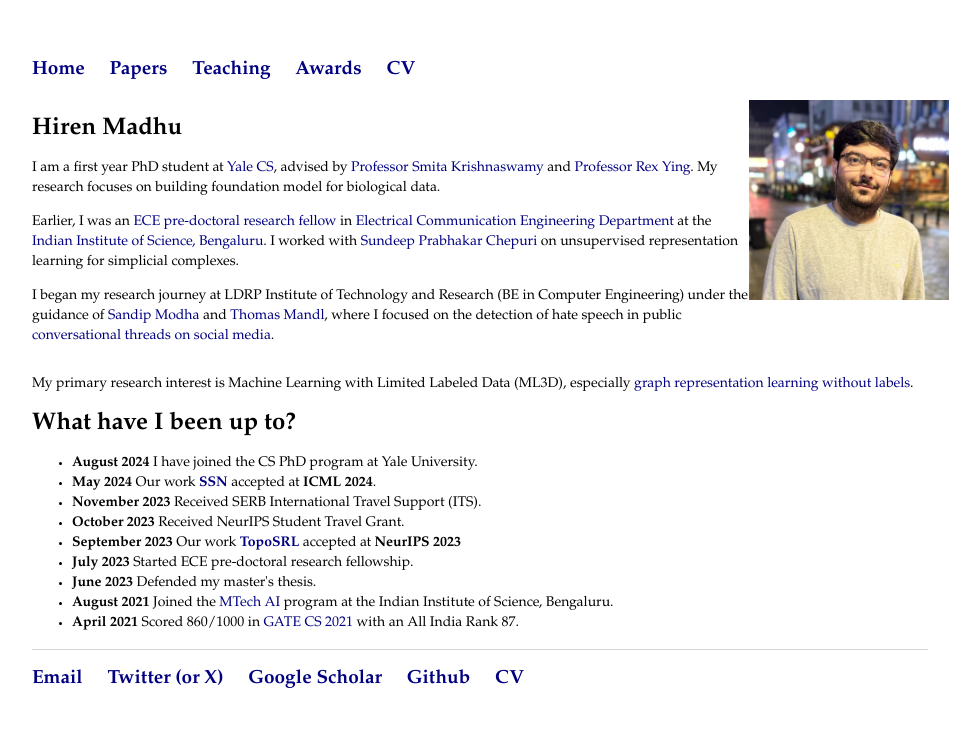
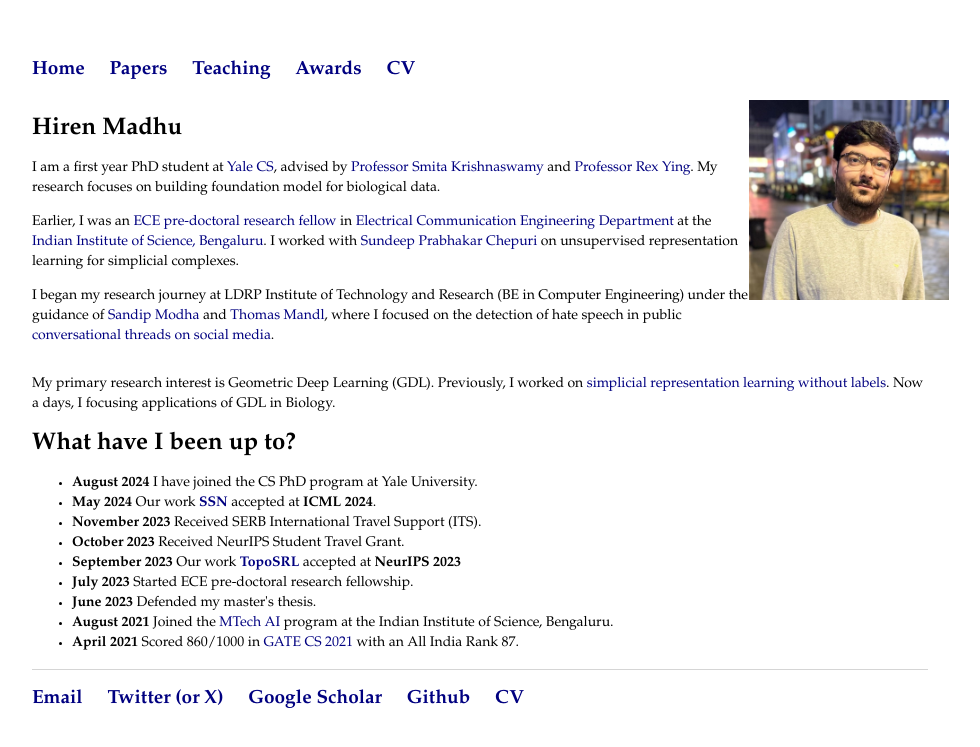
Before and after one commit to HirenMadhu/hirenmadhu.github.io, a Jekyll site: the page built from index.html, in a window 1280 px wide. Shown: the top 747 px of the page, without its empty margins (160-1140 px from the left). Built offline with Jekyll 4.4.1, drawn with Linux system fonts in a browser that asks for light colours.

Commit message:
Added res description.

```diff
--- a/index.html
+++ b/index.html
@@ -13,7 +13,7 @@ title: Hiren Madhu
         <img src="hiren 1.jpeg" alt="Self picture" style="width:200px;height:200px;">
     </div>
     <div style="clear:both"></div>
-    <p> My primary research interest is Machine Learning with Limited Labeled Data (ML3D), especially <a href="https://neurips.cc/virtual/2023/poster/72124">graph representation</a> <a href="https://icml.cc/virtual/2024/poster/32736"> learning without labels</a>.
+    <p> My primary research interest is Geometric Deep Learning (GDL). Previously, I worked on <a href="https://neurips.cc/virtual/2023/poster/72124">simplicial representation</a> <a href="https://icml.cc/virtual/2024/poster/32736"> learning without labels</a>. Now a days, I focusing applications of GDL in Biology.
 </div>
 
 <div class="blurb">
```
